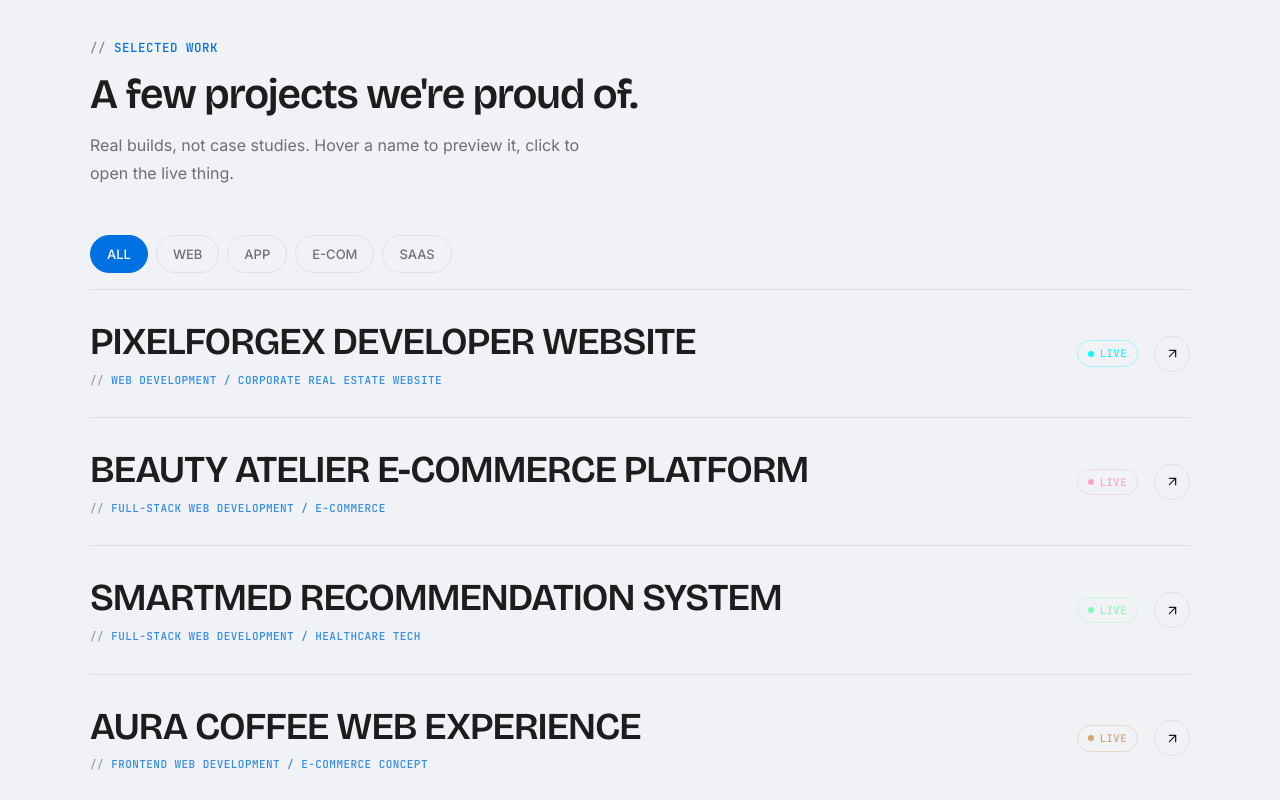
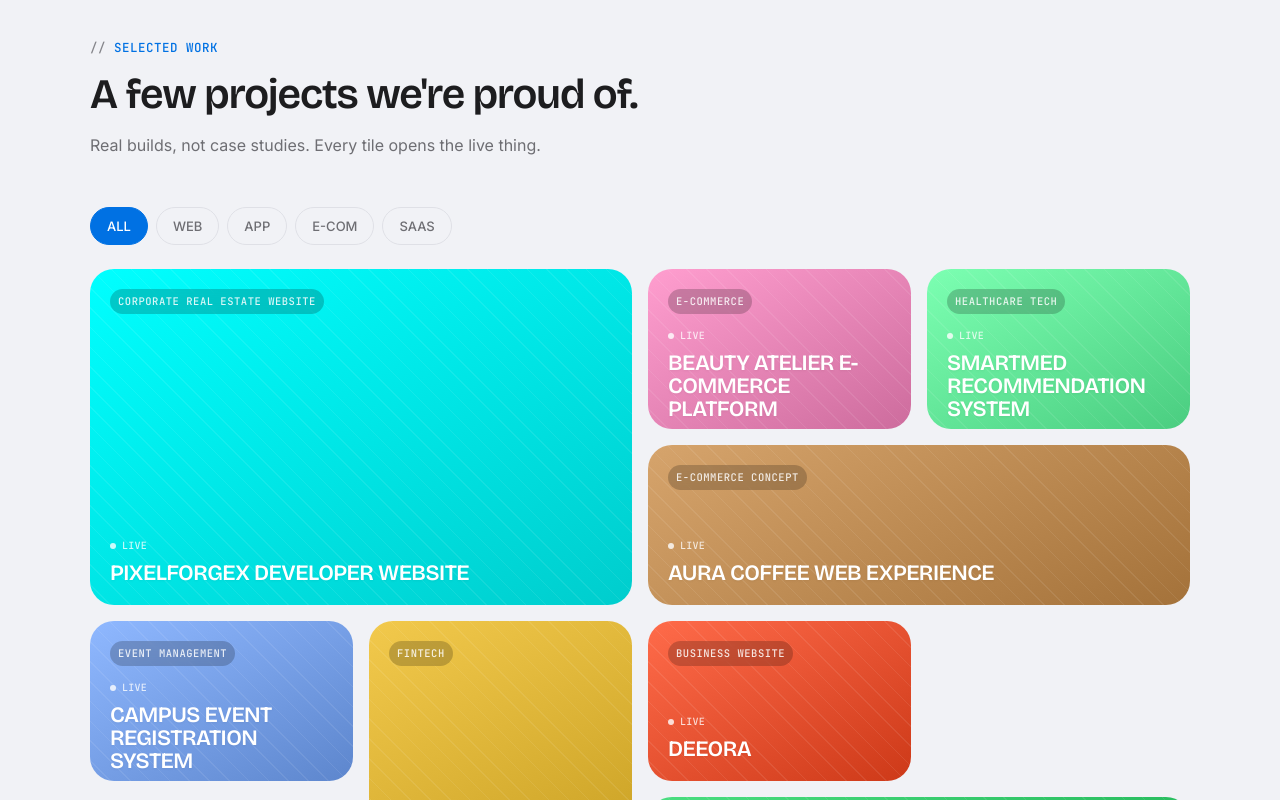
Before and after one commit to MOKSH2425/pixelforgex, a Next.js app: page / in a window 1280 px wide. Shown: the part 2080-2880 px from the top of the page. Built offline with nearby package versions, Linux system fonts and the light colour scheme; no server answers.

Commit message:
minor updates continues with more changes

```diff
--- a/components/layout/Footer.tsx
+++ b/components/layout/Footer.tsx
@@ -1,89 +1,47 @@
+import Image from "next/image";
 import Link from "next/link";
-import { ArrowUpRight, Mail, MapPin, Phone } from "lucide-react";
-import { FOOTER_COLUMNS, SITE } from "@/lib/data";
-import Logo from "@/components/ui/Logo";
+import { Mail, MapPin, Phone } from "lucide-react";
+import { FOOTER_COLUMNS, NAV_LINKS, SITE } from "@/lib/data";
 
 const SOCIALS = [
-  { label: "Instagram", href: "https://www.instagram.com/pixelforgex.dev?utm_source=ig_web_button_share_sheet&igsh=ZDNlZDc0MzIxNw==" },
-  { label: "Email",     href: "mailto:pixelforgex.dev@gmail.com" },
-  { label: "Call",      href: "tel:+916353444388" },
-];
-
-const MARQUEE_ITEMS = [
-  "AVAILABLE FOR NEW PROJECTS",
-  "LET'S BUILD SOMETHING WORTH SHIPPING",
-  "SURAT, INDIA — REMOTE WORLDWIDE",
+  { label: "INSTAGRAM", href: "https://www.instagram.com/pixelforgex.dev?utm_source=ig_web_button_share_sheet&igsh=ZDNlZDc0MzIxNw==" },
+  { label: "EMAIL",     href: "mailto:pixelforgex.dev@gmail.com" },
 ];
 
 export default function Footer() {
   return (
-    <footer className="relative z-[1] bg-surface-2 border-t border-line">
-      {/* Scrolling identity strip */}
-      <div className="border-b border-line overflow-hidden py-3">
-        <div className="flex gap-8 w-max animate-marquee">
-          {[...MARQUEE_ITEMS, ...MARQUEE_ITEMS].map((t, i) => (
+    <footer className="relative z-[1] pt-6">
+      <div
+        className="relative mx-3 sm:mx-6 rounded-[40px] overflow-hidden"
+        style={{
+          background:
+            "linear-gradient(155deg, #0A0A0F 0%, #0E0E16 55%, #0A0A0F 100%)",
+        }}
+      >
+        {/* subtle radial glow, standing in for the reference's teal color-block energy — in our own accent */}
         <span
-              key={i}
-              className="font-mono text-[11px] tracking-widest text-faint whitespace-nowrap flex items-center gap-8"
-            >
-              {t}
-              <span className="w-1 h-1 rounded-full bg-accent" />
-            </span>
-          ))}
-        </div>
-      </div>
+          aria-hidden
+          className="pointer-events-none absolute -top-24 left-1/2 -translate-x-1/2 w-[560px] h-[280px] rounded-full opacity-[0.16] blur-[90px]"
+          style={{ background: "var(--color-accent)" }}
+        />
+        <span
+          aria-hidden
+          className="pointer-events-none absolute -bottom-24 -right-16 w-[360px] h-[280px] rounded-full opacity-[0.12] blur-[90px]"
+          style={{ background: "#8B5CF6" }}
+        />
 
-      {/* Giant brand statement */}
-      <Link
-        href="/#contact"
-        className="group relative flex items-center justify-center gap-3 sm:gap-5 py-12 sm:py-16 border-b border-line no-underline overflow-hidden"
-      >
-        <h2
-          className="font-display font-semibold text-ink tracking-tight leading-none group-hover:text-accent transition-colors duration-300 text-center"
-          style={{ fontSize: "clamp(32px, 8vw, 96px)" }}
-        >
-          Let&apos;s talk.
-        </h2>
-        <span className="hidden sm:inline-flex w-14 h-14 rounded-full border border-line items-center justify-center flex-shrink-0 group-hover:bg-accent group-hover:border-accent transition-colors duration-300">
-          <ArrowUpRight
-            size={22}
-            className="text-ink group-hover:text-white transition-colors duration-300"
-          />
-        </span>
-      </Link>
-
-      <div className="max-w-[1100px] mx-auto px-6 md:px-8 pt-14 pb-0 grid grid-cols-1 sm:grid-cols-2 md:grid-cols-[2fr_1fr_1fr_1fr] gap-x-10 gap-y-12">
-        <div>
-          <div className="mb-4">
-            <Logo />
-          </div>
-          <p className="text-[14px] text-subtle leading-7 mb-6 max-w-xs">
-            {SITE.tagline}
-          </p>
-          <div className="flex gap-3 flex-wrap">
-            {SOCIALS.map((s) => (
-              <Link
-                key={s.label}
-                href={s.href}
-                className="text-[13px] font-medium text-subtle border border-line rounded-full px-4 py-2 hover:text-ink hover:border-faint transition-all duration-200"
-              >
-                {s.label}
-              </Link>
-            ))}
-          </div>
-        </div>
-
-        {FOOTER_COLUMNS.map((col) => (
-          <div key={col.title}>
-            <p className="eyebrow text-[11px] mb-5 normal-case tracking-normal">
-              {col.title.toLowerCase()}
+        {/* PAGES + brand mark + FOLLOW */}
+        <div className="relative grid grid-cols-2 md:grid-cols-[1fr_auto_1fr] items-start md:items-center gap-y-12 gap-x-6 px-7 sm:px-12 pt-16 pb-14">
+          <div className="order-1">
+            <p className="font-mono text-[11px] tracking-widest text-white/40 mb-5">
+              // PAGES
             </p>
             <ul className="space-y-3">
-              {col.links.map((l) => (
-                <li key={l.label}>
+              {NAV_LINKS.map((l) => (
+                <li key={l.href}>
                   <Link
                     href={l.href}
-                    className="text-[14px] text-subtle hover:text-ink transition-colors duration-200"
+                    className="text-[15px] sm:text-[16px] font-semibold text-white/90 hover:text-white transition-colors duration-200 no-underline"
                   >
                     {l.label}
                   </Link>
@@ -91,40 +49,90 @@ export default function Footer() {
               ))}
             </ul>
           </div>
-        ))}
+
+          <div className="order-3 md:order-2 col-span-2 md:col-span-1 flex flex-col items-center text-center">
+            <span className="relative w-16 h-16 sm:w-20 sm:h-20 rounded-2xl overflow-hidden bg-white/5 border border-white/10 flex items-center justify-center mb-4">
+              <Image src="/logo.png" alt="PixelForgeX logo" fill className="object-contain p-2" />
+            </span>
+            <p className="font-display font-semibold text-white text-[20px] sm:text-[22px] tracking-tight mb-2">
+              PixelForgeX
+            </p>
+            <p className="text-[13.5px] text-white/50 max-w-[260px] leading-6 mb-5">
+              {SITE.tagline}
+            </p>
+            <Link
+              href="/#contact"
+              className="text-[13.5px] font-medium text-accent underline underline-offset-4 decoration-accent/40 hover:decoration-accent transition-all duration-200 no-underline"
+              style={{ textDecoration: "underline" }}
+            >
+              Start a project
+            </Link>
           </div>
 
-      {/* Compact contact row */}
-      <div className="max-w-[1100px] mx-auto px-6 md:px-8 mt-12">
-        <div className="flex flex-wrap gap-x-8 gap-y-3 border-t border-line pt-6">
+          <div className="order-2 md:order-3 text-right">
+            <p className="font-mono text-[11px] tracking-widest text-white/40 mb-5">
+              FOLLOW //
+            </p>
+            <ul className="space-y-3">
+              {SOCIALS.map((s) => (
+                <li key={s.label}>
+                  <Link
+                    href={s.href}
+                    className="text-[15px] sm:text-[16px] font-semibold text-white/90 hover:text-white transition-colors duration-200 no-underline"
+                  >
+                    {s.label}
+                  </Link>
+                </li>
+              ))}
+            </ul>
+          </div>
+        </div>
+
+        {/* Bordered contact info bar */}
+        <div className="relative px-4 sm:px-8 pb-8">
+          <div className="grid grid-cols-1 sm:grid-cols-3 rounded-2xl border border-white/10 divide-y sm:divide-y-0 sm:divide-x divide-white/10 overflow-hidden">
             <a
               href="tel:+916353444388"
-            className="inline-flex items-center gap-2 text-[13px] text-subtle hover:text-ink transition-colors duration-200 no-underline"
+              className="flex items-center justify-center gap-2.5 px-5 py-5 no-underline group"
             >
-            <Phone size={14} className="text-accent" />
+              <Phone size={14} className="text-accent flex-shrink-0" />
+              <span className="text-[13.5px] font-medium text-white/80 group-hover:text-white transition-colors">
                 +91 63534 44388
+              </span>
             </a>
-          <span className="inline-flex items-center gap-2 text-[13px] text-subtle">
-            <MapPin size={14} className="text-accent" />
-            {SITE.location}
-          </span>
+            <div className="flex items-center justify-center gap-2.5 px-5 py-5 text-center">
+              <MapPin size={14} className="text-accent flex-shrink-0" />
+              <span className="text-[13.5px] text-white/80">{SITE.location}</span>
+            </div>
             <a
               href={`mailto:${SITE.email}`}
-            className="inline-flex items-center gap-2 text-[13px] text-subtle hover:text-ink transition-colors duration-200 no-underline"
+              className="flex items-center justify-center gap-2.5 px-5 py-5 no-underline group"
             >
-            <Mail size={14} className="text-accent" />
+              <Mail size={14} className="text-accent flex-shrink-0" />
+              <span className="text-[13.5px] font-medium text-white/80 group-hover:text-white transition-colors truncate">
                 {SITE.email}
+              </span>
             </a>
           </div>
         </div>
 
-      <div className="max-w-[1100px] mx-auto px-6 md:px-8 mt-8 border-t border-line py-6 flex flex-wrap items-center justify-between gap-4">
-        <p className="text-[13px] text-faint">
-          © 2025 Pixelforgex — All rights reserved
+        {/* Bottom bar */}
+        <div className="relative border-t border-white/10 px-7 sm:px-12 py-5 flex flex-wrap items-center justify-between gap-3">
+          <div className="flex flex-wrap items-center gap-x-5 gap-y-2">
+            {FOOTER_COLUMNS.find((c) => c.title === "LEGAL")?.links.map((l) => (
+              <Link
+                key={l.label}
+                href={l.href}
+                className="text-[12.5px] text-white/40 hover:text-white/70 transition-colors duration-200 no-underline"
+              >
+                {l.label}
+              </Link>
+            ))}
+          </div>
+          <p className="text-[12.5px] text-white/40">
+            © 2025 PixelForgeX. All rights reserved.
           </p>
-        <p className="text-[13px] text-faint">
-          Made with care in Surat, India
-        </p>
+        </div>
       </div>
     </footer>
   );
--- a/components/sections/Portfolio.tsx
+++ b/components/sections/Portfolio.tsx
@@ -1,6 +1,6 @@
 "use client";
 
-import { useEffect, useState } from "react";
+import { useState } from "react";
 import { motion, AnimatePresence } from "framer-motion";
 import { ArrowUpRight } from "lucide-react";
 import FadeUp from "@/components/ui/FadeUp";
@@ -10,49 +10,49 @@ import { PROJECTS } from "@/lib/data";
 const FILTERS = ["ALL", "WEB", "APP", "E-COM", "SAAS"] as const;
 type Filter = (typeof FILTERS)[number];
 
-function hostname(url: string) {
-  try {
-    return new URL(url).hostname.replace(/^www\./, "");
-  } catch {
-    return url;
-  }
+// Bento spans, desktop only — mobile/tablet stay a clean, compact 2-col grid.
+const SPANS = [
+  "lg:col-span-2 lg:row-span-2",
+  "",
+  "",
+  "lg:col-span-2",
+  "",
+  "lg:row-span-2",
+  "",
+  "lg:col-span-2",
+  "",
+  "",
+  "",
+];
+
+function shade(hex: string, amt: number) {
+  const n = parseInt(hex.replace("#", ""), 16);
+  const r = Math.min(255, Math.max(0, (n >> 16) + amt));
+  const g = Math.min(255, Math.max(0, ((n >> 8) & 0xff) + amt));
+  const b = Math.min(255, Math.max(0, (n & 0xff) + amt));
+  return `rgb(${r},${g},${b})`;
 }
 
 export default function Portfolio() {
   const [active, setActive] = useState<Filter>("ALL");
-  const [hoveredId, setHoveredId] = useState<string | null>(null);
-  const [mouse, setMouse] = useState({ x: 0, y: 0 });
-  const [canHover, setCanHover] = useState(false);
-
-  useEffect(() => {
-    setCanHover(window.matchMedia("(hover: hover) and (pointer: fine)").matches);
-  }, []);
 
   const visible = PROJECTS.filter(
     (p) => active === "ALL" || p.tags.includes(active as never),
   );
 
-  const hovered = visible.find((p) => p.id === hoveredId) ?? null;
-
   return (
-    <section
-      id="portfolio"
-      className="relative z-[1] py-28 px-6 bg-surface-2"
-      onMouseMove={(e) => {
-        if (canHover) setMouse({ x: e.clientX, y: e.clientY });
-      }}
-    >
+    <section id="portfolio" className="relative z-[1] py-28 px-6 bg-surface-2">
       <div className="max-w-[1100px] mx-auto">
         <FadeUp>
           <SectionHeader
             label="Selected work"
             title="A few projects we're proud of."
-            sub="Real builds, not case studies. Hover a name to preview it, click to open the live thing."
+            sub="Real builds, not case studies. Every tile opens the live thing."
           />
         </FadeUp>
 
         <FadeUp delay={0.1}>
-          <div className="flex gap-2 flex-wrap mb-4">
+          <div className="flex gap-2 flex-wrap mb-6">
             {FILTERS.map((f) => (
               <button
                 key={f}
@@ -69,121 +69,70 @@ export default function Portfolio() {
           </div>
         </FadeUp>
 
-        <div className="border-t border-line" onMouseLeave={() => setHoveredId(null)}>
-          <AnimatePresence initial={false}>
-            {visible.map((proj) => (
+        <motion.div
+          layout
+          className="grid grid-cols-2 lg:grid-cols-4 gap-3 sm:gap-4 lg:auto-rows-[160px]"
+        >
+          <AnimatePresence initial={false} mode="popLayout">
+            {visible.map((proj, i) => (
               <motion.a
                 key={proj.id}
                 layout
                 href={proj.url}
                 target="_blank"
                 rel="noopener noreferrer"
-                onMouseEnter={() => setHoveredId(proj.id)}
-                initial={{ opacity: 0 }}
-                animate={{ opacity: 1 }}
-                exit={{ opacity: 0 }}
-                transition={{ duration: 0.2 }}
-                className="group relative flex items-center justify-between gap-4 py-6 sm:py-7 border-b border-line no-underline"
+                initial={{ opacity: 0, scale: 0.92 }}
+                animate={{ opacity: 1, scale: 1 }}
+                exit={{ opacity: 0, scale: 0.92 }}
+                transition={{ duration: 0.25 }}
+                className={`group relative rounded-2xl sm:rounded-3xl overflow-hidden aspect-square lg:aspect-auto no-underline ${SPANS[i % SPANS.length]}`}
+                style={{
+                  background: `linear-gradient(150deg, ${proj.color} 0%, ${shade(proj.color, -50)} 100%)`,
+                }}
               >
-                <div className="min-w-0 flex-1">
-                  <h3
-                    className={`font-display text-[22px] sm:text-[32px] md:text-[38px] font-semibold leading-tight tracking-tight truncate transition-colors duration-200 ${
-                      canHover && hoveredId && hoveredId !== proj.id
-                        ? "text-faint"
-                        : "text-ink group-hover:text-accent"
-                    }`}
-                  >
-                    {proj.name}
-                  </h3>
-                  <p className="eyebrow text-[10.5px] sm:text-[11px] mt-1.5 normal-case tracking-normal truncate opacity-80">
-                    {proj.category}
-                  </p>
+                {/* subtle diagonal texture so the tile doesn't read as a flat SaaS block */}
+                <span
+                  aria-hidden
+                  className="absolute inset-0 opacity-[0.08] pointer-events-none"
+                  style={{
+                    backgroundImage:
+                      "repeating-linear-gradient(45deg, #fff 0px, #fff 1px, transparent 1px, transparent 14px)",
+                  }}
+                />
+                <span
+                  aria-hidden
+                  className="absolute inset-0 opacity-0 group-hover:opacity-100 transition-opacity duration-300"
+                  style={{
+                    background:
+                      "linear-gradient(0deg, rgba(0,0,0,0.55) 0%, transparent 55%)",
+                  }}
+                />
+
+                <div className="relative h-full flex flex-col justify-between p-3.5 sm:p-5">
+                  <div className="flex items-start justify-between gap-2">
+                    <span className="font-mono text-[9px] sm:text-[10.5px] font-medium uppercase tracking-wider text-white/85 bg-black/20 backdrop-blur-sm rounded-full px-2 py-1 truncate">
+                      {proj.category.split(" / ")[1] ?? proj.category}
+                    </span>
+                    <span className="w-7 h-7 sm:w-8 sm:h-8 rounded-full bg-black/20 backdrop-blur-sm flex items-center justify-center flex-shrink-0 opacity-0 group-hover:opacity-100 -translate-y-1 group-hover:translate-y-0 transition-all duration-300">
+                      <ArrowUpRight size={13} className="text-white" />
+                    </span>
+                  </div>
+
+                  <div>
+                    <span className="inline-flex items-center gap-1.5 font-mono text-[9px] sm:text-[10px] font-medium uppercase tracking-wide text-white/80 mb-1.5 sm:mb-2">
+                      <span className="w-1.5 h-1.5 rounded-full bg-white/80" />
+                      {proj.status === "live" ? "Live" : "Demo"}
+                    </span>
+                    <h3 className="font-display font-semibold text-white leading-[1.05] tracking-tight text-[15px] sm:text-[19px] md:text-[22px] drop-shadow-sm">
+                      {proj.name}
+                    </h3>
+                  </div>
                 </div>
-
-                <div className="hidden sm:flex items-center flex-shrink-0">
-                  <span
-                    className="inline-flex items-center gap-1.5 font-mono text-[10.5px] font-medium uppercase tracking-wider px-2.5 py-1 rounded-full border"
-                    style={{ borderColor: `${proj.color}55`, color: proj.color }}
-                  >
-                    <span className="w-1.5 h-1.5 rounded-full" style={{ background: proj.color }} />
-                    {proj.status === "live" ? "Live" : "Demo"}
-                  </span>
-                </div>
-
-                <span className="flex-shrink-0 w-8 h-8 sm:w-9 sm:h-9 rounded-full border border-line flex items-center justify-center transition-transform duration-200 group-hover:rotate-45">
-                  <ArrowUpRight size={15} className="text-ink" />
-                </span>
               </motion.a>
             ))}
           </AnimatePresence>
-        </div>
+        </motion.div>
       </div>
-
-      {/* Cursor-following preview — desktop/pointer devices only */}
-      {canHover && (
-        <AnimatePresence>
-          {hovered && (
-            <motion.div
-              key={hovered.id}
-              initial={{ opacity: 0, scale: 0.9 }}
-              animate={{
-                opacity: 1,
-                scale: 1,
-                x: Math.min(mouse.x + 28, (typeof window !== "undefined" ? window.innerWidth : 1200) - 300),
-                y: mouse.y - 110,
-              }}
-              exit={{ opacity: 0, scale: 0.9 }}
-              transition={{
-                x: { type: "spring", stiffness: 300, damping: 30 },
-                y: { type: "spring", stiffness: 300, damping: 30 },
-                opacity: { duration: 0.15 },
-                scale: { duration: 0.15 },
-              }}
-              className="fixed top-0 left-0 z-[500] w-[270px] pointer-events-none rounded-2xl overflow-hidden border border-line shadow-lift"
-              style={{ background: "var(--color-surface)" }}
-            >
-              {/* faux browser chrome — shows the real URL, not a fake screenshot */}
-              <div
-                className="flex items-center gap-1.5 px-3.5 py-2.5 border-b border-line"
-                style={{ background: `${hovered.color}12` }}
-              >
-                <span className="w-2 h-2 rounded-full bg-[#FF5F57]" />
-                <span className="w-2 h-2 rounded-full bg-[#FEBC2E]" />
-                <span className="w-2 h-2 rounded-full bg-[#28C840]" />
-                <span className="ml-2 font-mono text-[10px] text-subtle truncate">
-                  {hostname(hovered.url)}
-                </span>
-              </div>
-
-              <div
-                className="relative h-[140px] flex items-center justify-center overflow-hidden"
-                style={{
-                  background: `linear-gradient(155deg, ${hovered.color}30, var(--color-surface-2))`,
-                }}
-              >
-                <span
-                  className="font-display font-semibold leading-none select-none opacity-25"
-                  style={{ fontSize: "88px", color: hovered.color }}
-                >
-                  {hovered.name.charAt(0)}
-                </span>
-              </div>
-
-              <div className="flex items-center justify-between px-3.5 py-3">
-                <span className="text-[12.5px] font-medium text-ink truncate pr-2">
-                  {hovered.name}
-                </span>
-                <span
-                  className="font-mono text-[10px] font-medium uppercase tracking-wide flex-shrink-0"
-                  style={{ color: hovered.color }}
-                >
-                  {hovered.linkLabel} →
-                </span>
-              </div>
-            </motion.div>
-          )}
-        </AnimatePresence>
-      )}
     </section>
   );
 }
```
Lines whose indentation alone changed are shown as unchanged.
